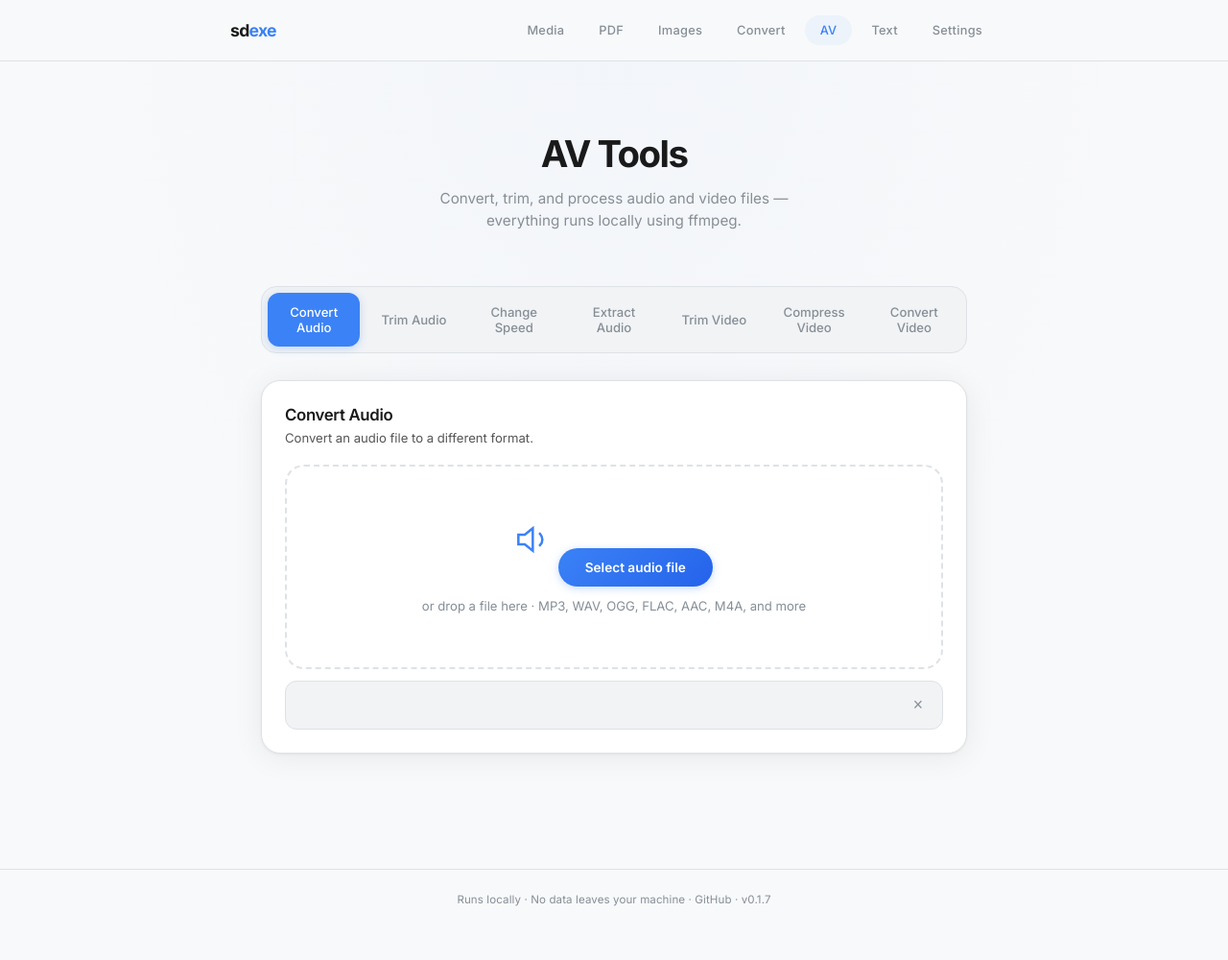
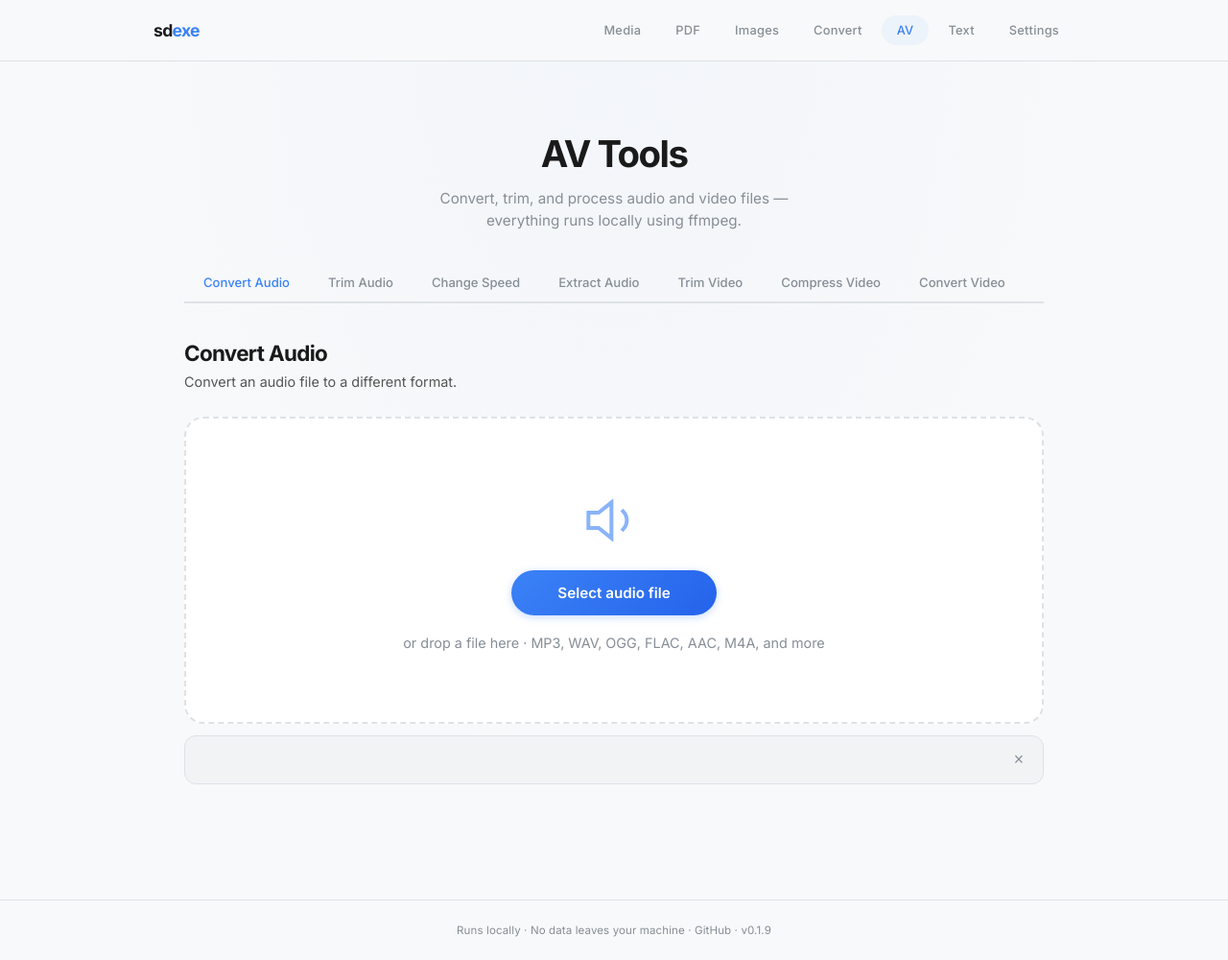
Before and after one commit to gedaliahs/sdexe, a Flask app: page /av in a window 1280 px wide. Shown: the whole page at 96% size. Before the commit the page ends 944 px from the top, so only its background shows below. Run offline with Flask 3, Linux system fonts and the light colour scheme; some libraries are stand-ins or nearby versions.

Commit message:
App: iLovePDF-style tool page redesign, bump to v0.1.9
- Widen layout to 960px (main + nav)
- Tab bar: pill-box → underline style
- Tool sections: strip card chrome (transparent bg, no border/shadow)
- Drop zone: tall hero upload area (320px, flexbox-centered, 64px icon)
- Drop browse button: larger padding and font
- Action button: bigger padding, heavier weight
- Sync __version__ to 0.1.9

```diff
--- a/pyproject.toml
+++ b/pyproject.toml
@@ -4,7 +4,7 @@ build-backend = "setuptools.build_meta"
 
 [project]
 name = "sdexe"
-version = "0.1.8"
+version = "0.1.9"
 description = "Local tools for media downloads, PDF manipulation, image processing, file conversion, audio/video processing, and text utilities"
 readme = "README.md"
 license = "MIT"
--- a/sdexe/__init__.py
+++ b/sdexe/__init__.py
@@ -1,3 +1,3 @@
 """sdexe - Local tools for media downloads, PDF, images, and file conversion."""
 
-__version__ = "0.1.7"
+__version__ = "0.1.9"
--- a/sdexe/static/style.css
+++ b/sdexe/static/style.css
@@ -57,7 +57,7 @@ nav {
 }
 .nav-inner {
     display: flex; align-items: center; gap: 14px;
-    width: 100%; max-width: 800px; margin: 0 auto;
+    width: 100%; max-width: 960px; margin: 0 auto;
 }
 .logo {
     font-size: 1.1rem; font-weight: 700; letter-spacing: -.04em;
@@ -78,12 +78,12 @@ nav {
 
 /* ── Main ── */
 main {
-    flex: 1; width: 100%; max-width: 800px;
+    flex: 1; width: 100%; max-width: 960px;
     margin: 0 auto; padding: 72px 32px 120px;
 }
 
 /* ── Hero ── */
-.hero { text-align: center; margin-bottom: 56px; }
+.hero { text-align: center; margin-bottom: 32px; }
 .hero h1 {
     font-size: 2.4rem; font-weight: 700; letter-spacing: -.04em;
     line-height: 1.25; margin-bottom: 12px;
@@ -232,9 +232,9 @@ select:focus { border-color: var(--accent-dim); }
 select:disabled { opacity: .35; cursor: not-allowed; }
 
 .btn-download {
-    padding: 16px 24px; background: linear-gradient(135deg, var(--accent), var(--accent-hover)); color: #fff; border: none;
+    padding: 18px 32px; background: linear-gradient(135deg, var(--accent), var(--accent-hover)); color: #fff; border: none;
     border-radius: var(--radius-md);
-    font-size: .82rem; font-weight: 600; cursor: pointer; font-family: inherit;
+    font-size: .9rem; font-weight: 700; cursor: pointer; font-family: inherit;
     display: flex; align-items: center; justify-content: center; gap: 8px;
     transition: background .15s, transform .1s, box-shadow .15s; width: 100%;
     margin-top: 4px;
@@ -506,51 +506,82 @@ select:disabled { opacity: .35; cursor: not-allowed; }
 
 /* ── PDF Tabs ── */
 .pdf-tabs {
-    display: flex; gap: 8px;
-    background: var(--surface-2);
-    border: 1px solid var(--border);
-    border-radius: var(--radius-lg);
-    padding: 6px;
+    display: flex; gap: 0;
+    background: transparent;
+    border: none;
+    border-bottom: 2px solid var(--border);
+    border-radius: 0;
+    padding: 0;
+    overflow-x: auto;
+    scrollbar-width: none;
+    -ms-overflow-style: none;
 }
+.pdf-tabs::-webkit-scrollbar { display: none; }
 .pdf-tab {
-    flex: 1; padding: 12px; border: none; background: transparent;
-    border-radius: var(--radius-md);
+    flex: none;
+    padding: 12px 20px;
+    border: none; background: transparent;
+    border-radius: 0;
+    border-bottom: 2px solid transparent;
+    margin-bottom: -2px;
+    white-space: nowrap;
     color: var(--text-muted); font-size: .82rem; font-weight: 500;
     cursor: pointer; font-family: inherit;
-    transition: color .15s, background .15s;
+    transition: color .15s;
 }
-.pdf-tab:hover { color: var(--text-secondary); background: var(--surface); }
-.pdf-tab.active { color: #fff; background: var(--accent); box-shadow: 0 2px 8px rgba(59,130,246,.25); }
+.pdf-tab:hover { color: var(--text-secondary); background: transparent; }
+.pdf-tab.active {
+    color: var(--accent); background: transparent;
+    border-bottom-color: var(--accent);
+    box-shadow: none;
+}
 
 /* ── PDF Sections ── */
 .pdf-section { display: none; }
 .pdf-section.active { display: block; }
+.pdf-section.card {
+    background: transparent;
+    border: none;
+    box-shadow: none;
+    border-radius: 0;
+    margin-top: 0;
+    animation: none;
+}
+.pdf-section .card-body { padding: 36px 0 0; }
+.pdf-section .card-body h2 {
+    font-size: 1.4rem; font-weight: 700; letter-spacing: -0.03em; margin-bottom: 6px;
+}
+.pdf-section .card-body .meta { font-size: .9rem; margin-bottom: 0; }
 
 /* ── Drop Zone ── */
 .drop-zone {
     border: 2px dashed var(--border);
     border-radius: var(--radius-xl);
-    padding: 56px 32px;
+    padding: 0 32px;
+    min-height: 320px;
     background: var(--surface);
     text-align: center;
+    display: flex;
+    flex-direction: column;
+    align-items: center;
+    justify-content: center;
+    gap: 20px;
     transition: border-color .2s, background .2s;
-    margin-top: 16px;
+    margin-top: 28px;
     cursor: pointer;
 }
-.drop-zone svg { color: var(--accent); margin-bottom: 14px; width: 40px; height: 40px; }
-.drop-zone p { font-size: .82rem; color: var(--text-muted); }
-.drop-zone:hover,
-.drop-zone.drag-over {
+.drop-zone:hover, .drop-zone.drag-over {
     border-color: var(--accent-dim);
     background: var(--accent-bg);
 }
-.drop-zone.drag-over svg { color: var(--accent); }
+.drop-zone svg { color: var(--accent); width: 64px; height: 64px; opacity: .6; margin-bottom: 0; }
+.drop-zone p { font-size: .9rem; color: var(--text-muted); }
 .drop-browse {
     display: inline-block;
     background: linear-gradient(135deg, var(--accent), var(--accent-hover));
     color: #fff; cursor: pointer; font-weight: 600;
-    font-size: .85rem;
-    padding: 12px 28px;
+    font-size: .95rem;
+    padding: 14px 48px;
     border-radius: var(--radius-pill);
     transition: background .15s, transform .1s, box-shadow .15s;
     text-decoration: none;
@@ -561,9 +592,7 @@ select:disabled { opacity: .35; cursor: not-allowed; }
     box-shadow: 0 4px 14px rgba(59,130,246,.38);
 }
 .drop-browse:active { transform: scale(.97); }
-.drop-hint {
-    font-size: .8rem; color: var(--text-muted); margin-top: 12px;
-}
+.drop-hint { font-size: .85rem; color: var(--text-muted); margin-top: 0; }
 
 /* ── File List ── */
 .file-list { margin-top: 12px; }
```
